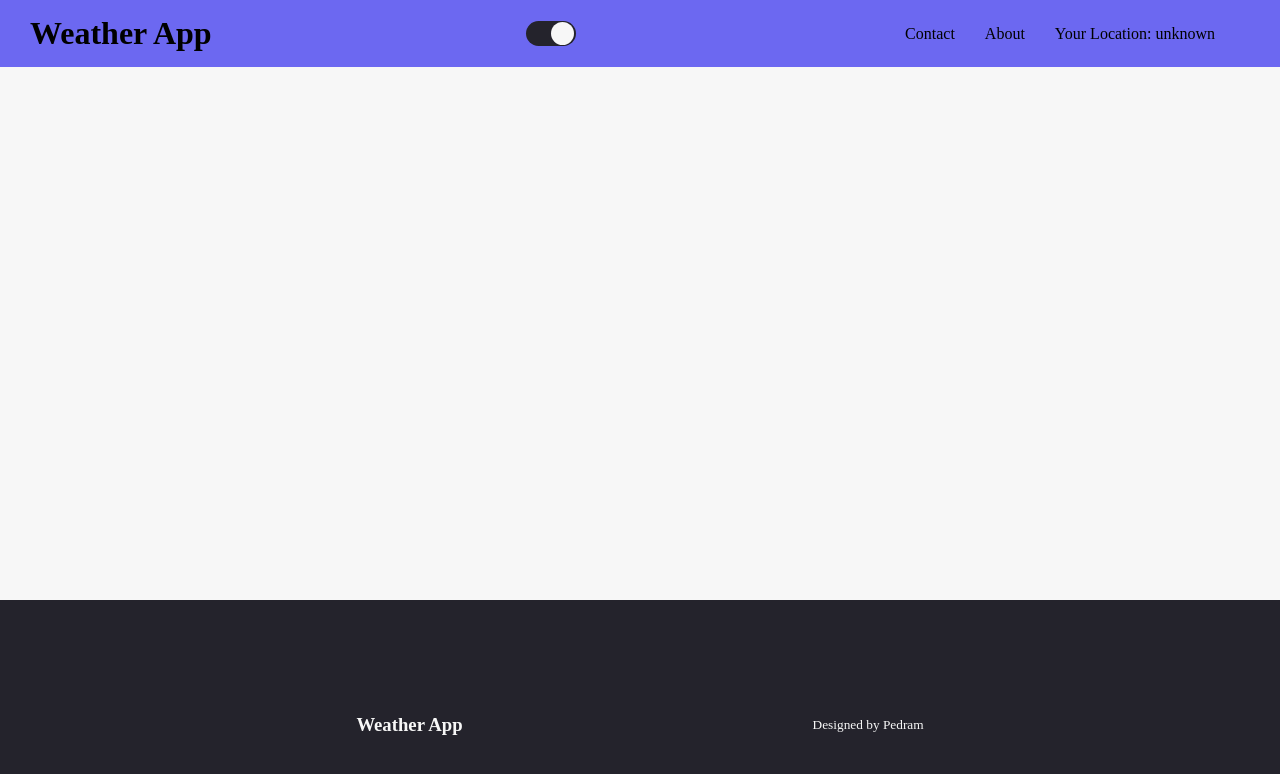
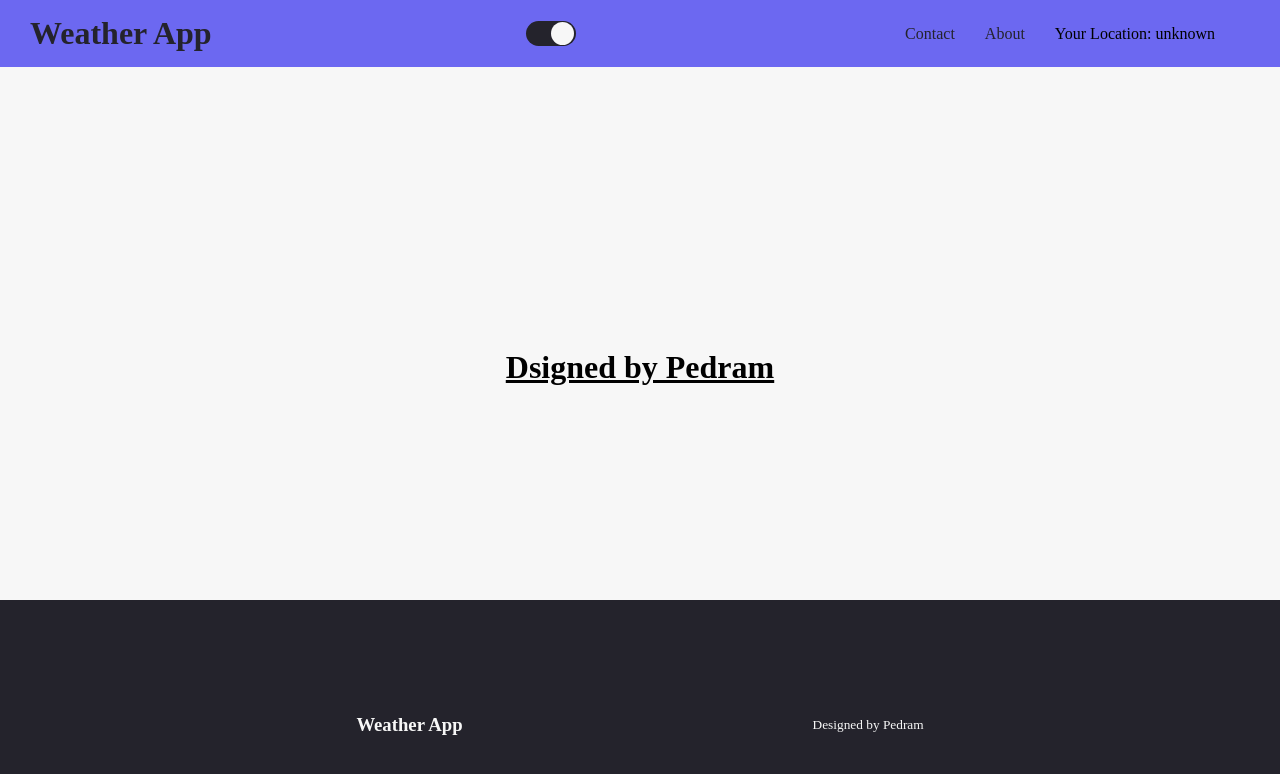
Before and after one commit to pedramro/Simple-weather-app, a React (Create React App) app: page /about in a window 1280 px wide. Shown: the top 774 px of the page. Built offline with nearby package versions, Linux system fonts and the light colour scheme.

Commit message:
about and contact created

```diff
--- a/src/App.js
+++ b/src/App.js
@@ -1,4 +1,4 @@
-import { useEffect, useState } from 'react';
+import { useState } from 'react';
 import './components/styles/styles.css';
 import Navbar from './components/navbar/Navbar';
 import { getWeather } from './components/service/Service'
@@ -7,6 +7,8 @@ import { BrowserRouter, Routes, Route } from 'react-router-dom';
 import { store } from './index'
 import { addData, validation } from './components/actions/actions'
 import Footer from './components/footer/Footer';
+import Contact from './components/pages/Contact';
+import About from './components/pages/About';
 
 function App() {
 
@@ -27,16 +29,7 @@ function App() {
       store.dispatch(validation('not valid'))
       setState(response.data)
       console.log('invalid');
-
     }
-  }
-
-  function error() {
-    return (
-      <div>
-        <h4>Please enter a valid location</h4>
-      </div>
-    )
   }
 
   return (
@@ -45,6 +38,8 @@ function App() {
         <Navbar />
         <Routes>
           <Route path='/' element={<Main getWeather={get} />} />
+          <Route path='/contact' element={<Contact />} />
+          <Route path='/about' element={<About />} />
         </Routes>
     </div>
         <Footer />
--- a/src/components/navbar/Navbar.jsx
+++ b/src/components/navbar/Navbar.jsx
@@ -1,16 +1,17 @@
 import React from 'react'
+import { Link } from 'react-router-dom'
 
 function Navbar() {
     return (
         <div className='navbar'>
             <div className='navbar-container'>
-                <h1 className='navbar-container-title'>Weather App</h1>
+                <h1 className='navbar-container-title'><Link to='/'>Weather App</Link></h1>
                 <div className='mode-toggle toggle'>
                     <div className='mode-toggle-btn'></div>
                 </div>
                 <ul className='navbar-container-list'>
-                    <li className='navbar-container-list-item'>Contact</li>
-                    <li className='navbar-container-list-item'>About</li>
+                    <li className='navbar-container-list-item'><Link to='/contact'>Contact</Link></li>
+                    <li className='navbar-container-list-item'><Link to='/about'>About</Link></li>
                     <li className='navbar-container-list-item'>Your Location: unknown</li>
                 </ul>
             </div>
--- /dev/null
+++ b/src/components/pages/About.jsx
@@ -0,0 +1,11 @@
+import React from 'react';
+
+function About() {
+  return (
+    <div className='about'>
+        <h1 className='about-text'>Dsigned by Pedram</h1>
+    </div>
+  )
+}
+
+export default About;
--- /dev/null
+++ b/src/components/pages/Contact.jsx
@@ -0,0 +1,12 @@
+import React from 'react';
+
+function Contact() {
+  return (
+    <div className='contact'>
+        <h3>Contact</h3>
+        <p>Email: Pedram0869@gmail.com</p>
+    </div>
+  );
+}
+
+export default Contact;
--- /dev/null
+++ b/src/components/styles/_about.scss
@@ -0,0 +1,18 @@
+@import './colors';
+@import './functions';
+
+.about{
+    display: flex;
+    align-items: center;
+    justify-content: center;
+    height: 100%;
+    width: 100%;
+    &-text {
+        text-decoration: underline;
+        transition: all 0.3s;
+        cursor: default;
+        &:hover {
+            color: $lime;
+        }
+    }
+}
--- a/src/components/styles/_navbar.scss
+++ b/src/components/styles/_navbar.scss
@@ -10,11 +10,15 @@
         padding: 15px 30px;
         position: relative;
         &-title{
-            transition: all 0.3s ease;
-        }
-        &-title:hover{
-            color: $yellow;
-            cursor: pointer;
+            & a{
+                text-decoration: none;
+                color: $black;
+                transition: all 0.3s;
+                &:hover{
+                    color: $yellow;
+                    cursor: pointer;
+                }
+            }
         }
         .mode-toggle{
             width: 50px;
@@ -53,9 +57,17 @@
                 padding: 0 15px;
                 cursor: pointer;
                 transition: all 0.3s ease;
-            }
-            &-item:hover{
-                color: $yellow;
+                & a {
+                    transition: all 0.3s;
+                    text-decoration: none;
+                    color: $black;
+                    &:hover {
+                        color: $yellow;
+                    }
+                }
+                &:hover {
+                    color: $yellow;
+                }
             }
         }
     }
--- a/src/components/styles/styles.css
+++ b/src/components/styles/styles.css
@@ -16,12 +16,14 @@
   position: relative;
 }
 
-.navbar-container-title {
-  -webkit-transition: all 0.3s ease;
-  transition: all 0.3s ease;
+.navbar-container-title a {
+  text-decoration: none;
+  color: #24232c;
+  -webkit-transition: all 0.3s;
+  transition: all 0.3s;
 }
 
-.navbar-container-title:hover {
+.navbar-container-title a:hover {
   color: #f5ef9f;
   cursor: pointer;
 }
@@ -79,6 +81,17 @@
   cursor: pointer;
   -webkit-transition: all 0.3s ease;
   transition: all 0.3s ease;
+}
+
+.navbar-container-list-item a {
+  -webkit-transition: all 0.3s;
+  transition: all 0.3s;
+  text-decoration: none;
+  color: #24232c;
+}
+
+.navbar-container-list-item a:hover {
+  color: #f5ef9f;
 }
 
 .navbar-container-list-item:hover {
@@ -233,6 +246,60 @@
   cursor: default;
 }
 
+.contact {
+  display: -webkit-box;
+  display: -ms-flexbox;
+  display: flex;
+  -webkit-box-pack: center;
+      -ms-flex-pack: center;
+          justify-content: center;
+  -webkit-box-align: center;
+      -ms-flex-align: center;
+          align-items: center;
+  -webkit-box-orient: vertical;
+  -webkit-box-direction: normal;
+      -ms-flex-direction: column;
+          flex-direction: column;
+  gap: 25px;
+  width: 100%;
+  height: 100%;
+}
+
+.contact p {
+  -webkit-transition: all 0.3s;
+  transition: all 0.3s;
+  cursor: default;
+}
+
+.contact p:hover {
+  color: #8a0eef;
+}
+
+.about {
+  display: -webkit-box;
+  display: -ms-flexbox;
+  display: flex;
+  -webkit-box-align: center;
+      -ms-flex-align: center;
+          align-items: center;
+  -webkit-box-pack: center;
+      -ms-flex-pack: center;
+          justify-content: center;
+  height: 100%;
+  width: 100%;
+}
+
+.about-text {
+  text-decoration: underline;
+  -webkit-transition: all 0.3s;
+  transition: all 0.3s;
+  cursor: default;
+}
+
+.about-text:hover {
+  color: #00cc66;
+}
+
 * {
   margin: 0;
   padding: 0;
--- a/src/components/styles/styles.scss
+++ b/src/components/styles/styles.scss
@@ -1,6 +1,8 @@
 @import './navbar';
 @import './main';
 @import './footer';
+@import './contact';
+@import './about';
 
 * {
     margin: 0;
--- a/src/index.js
+++ b/src/index.js
@@ -4,7 +4,6 @@ import App from './App';
 import { createStore } from 'redux';
 import { Provider } from 'react-redux';
 import { allReducers } from './components/reducers/allReducers';
-
 
 export const store = createStore(allReducers, window.__REDUX_DEVTOOLS_EXTENSION__ && window.__REDUX_DEVTOOLS_EXTENSION__())
 
```
Also changed, not shown: src/components/styles/_contact.scss (added, +19 -0 lines), 1 other file (tests, documents, lock files or other folders).
